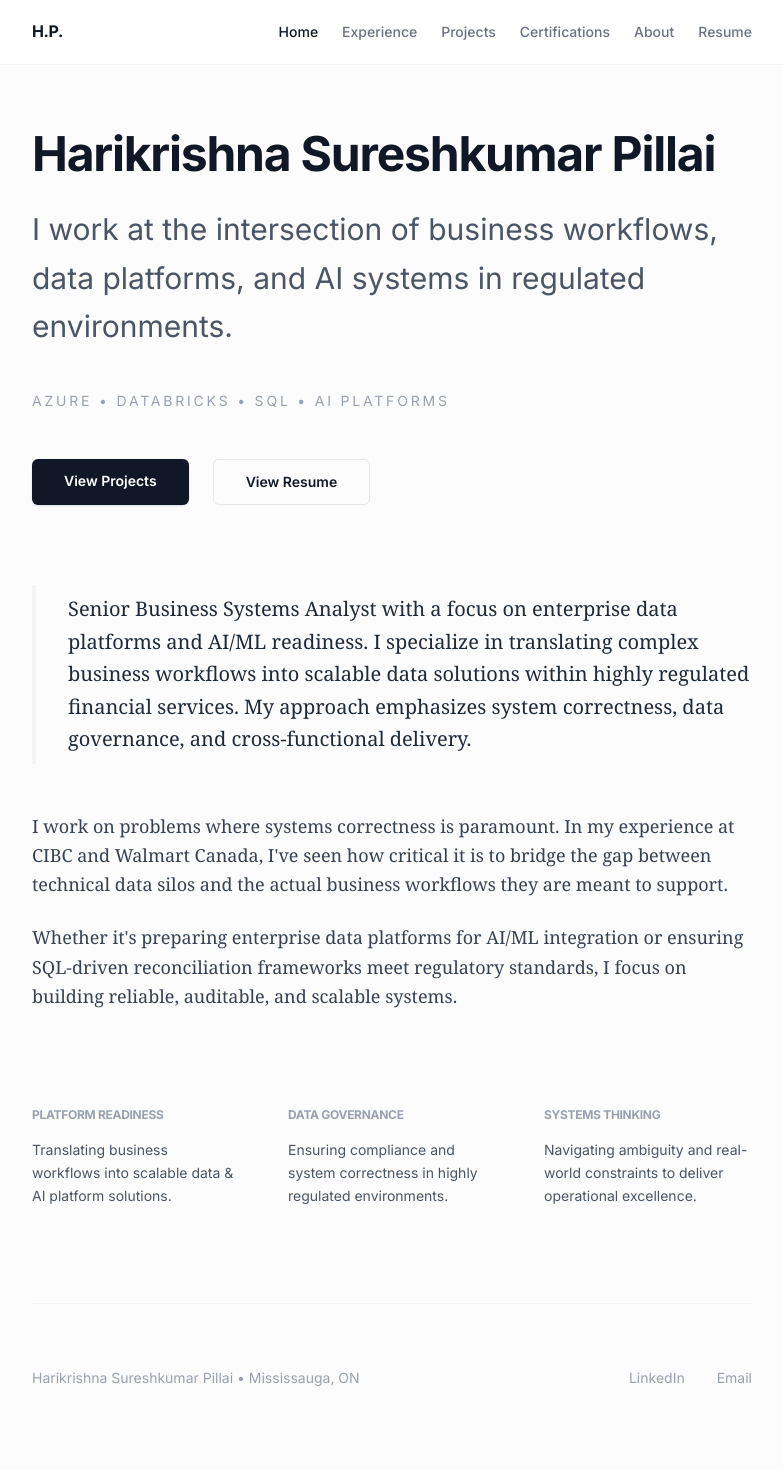
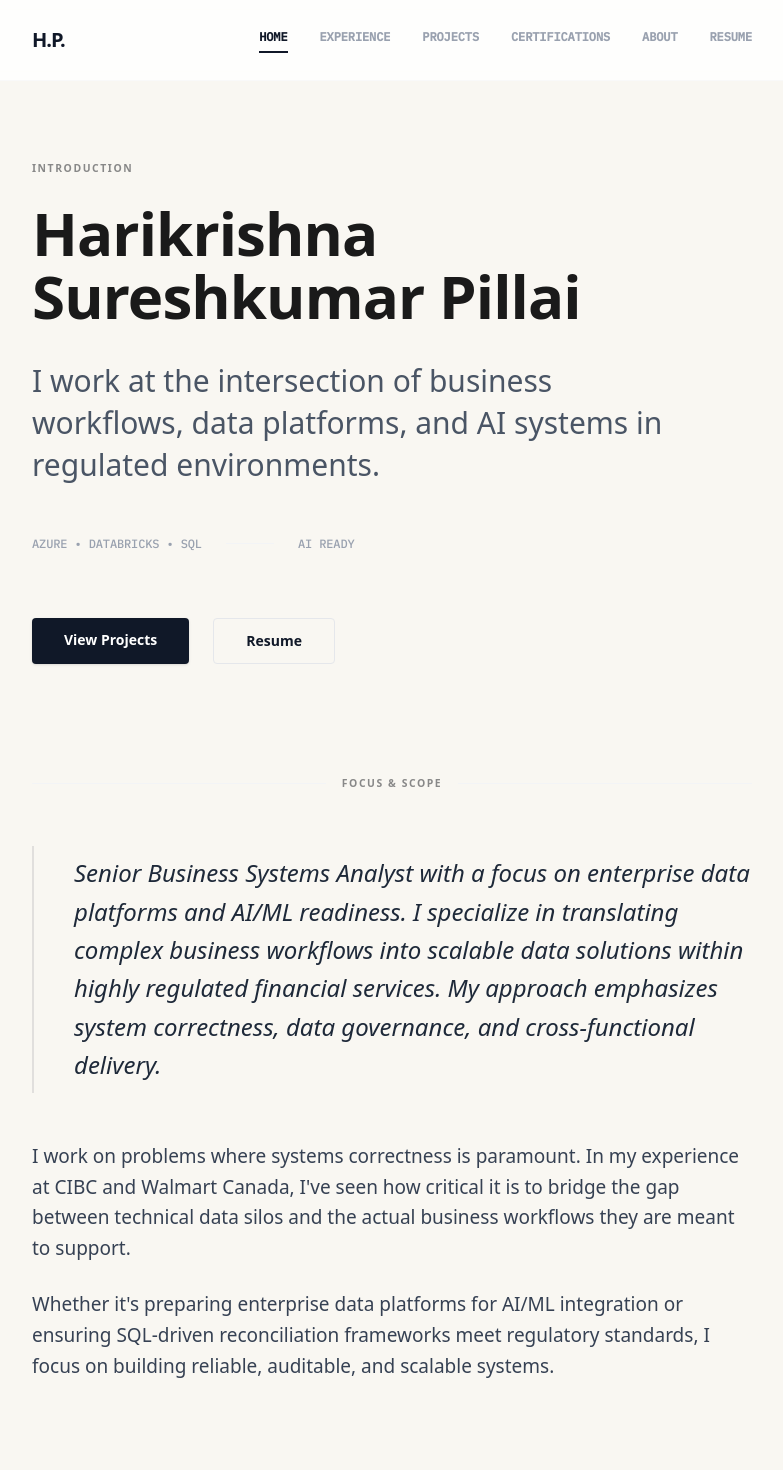
Before and after one commit to HarikrishnaSPillai/harikrishna-portfolio, a Next.js app: page / in a window 1280 px wide. Shown: the top 1470 px of the page, without its empty margins (248-1031 px from the left). Built offline with nearby package versions, Linux system fonts and the light colour scheme.

Commit message:
Refine design: editorial typography and project grid

```diff
--- a/src/app/globals.css
+++ b/src/app/globals.css
@@ -2,13 +2,17 @@
 @plugin "@tailwindcss/typography";
 
 @theme {
-  --color-brand-primary: #00458b; /* Subtle CIBC-ish blue */
-  --color-text-main: #1a1a1a;
+  --color-brand-primary: #00458b;
+  --color-text-main: #2d2d2d;
+  /* Charcoal */
   --color-text-muted: #6b6b6b;
-  --color-bg-page: #fcfcfc;
+  --color-bg-page: #f9f7f2;
+  /* Warmer off-white (paper-like) */
+  --color-border-subtle: rgba(45, 45, 45, 0.08);
 
-  --font-serif: "Georgia", "Cambria", "Times New Roman", "Times", serif;
-  --font-sans: "Inter", system-ui, -apple-system, sans-serif;
+  --font-serif: var(--font-source-serif), "Georgia", "Cambria", serif;
+  --font-sans: var(--font-inter), system-ui, -apple-system, sans-serif;
+  --font-mono: var(--font-mono), "Courier New", monospace;
 }
 
 :root {
@@ -20,14 +24,35 @@ body {
   background-color: var(--color-bg-page);
   color: var(--color-text-main);
   font-family: var(--font-serif);
-  line-height: 1.6;
+  line-height: 1.7;
   -webkit-font-smoothing: antialiased;
 }
 
-h1, h2, h3, h4, h5, h6 {
+h1,
+h2,
+h3,
+h4,
+h5,
+h6 {
   font-family: var(--font-sans);
   font-weight: 700;
-  letter-spacing: -0.025em;
+  letter-spacing: -0.015em;
+  color: #1a1a1a;
+}
+
+.label-caps {
+  font-family: var(--font-sans);
+  font-size: 0.65rem;
+  font-weight: 700;
+  text-transform: uppercase;
+  letter-spacing: 0.15em;
+  color: #888;
+}
+
+.mono-meta {
+  font-family: var(--font-mono);
+  font-size: 0.75rem;
+  letter-spacing: -0.01em;
 }
 
 .prose {
@@ -35,3 +60,11 @@ h1, h2, h3, h4, h5, h6 {
   margin-left: auto;
   margin-right: auto;
 }
+
+/* Typographic Divider */
+.divider {
+  height: 1px;
+  background: var(--color-border-subtle);
+  border: none;
+  margin: 3rem 0;
+}
--- a/src/app/layout.tsx
+++ b/src/app/layout.tsx
@@ -1,11 +1,22 @@
 import type { Metadata } from "next";
-import { Inter } from "next/font/google";
+import { Inter, Source_Serif_4, IBM_Plex_Mono } from "next/font/google";
 import "./globals.css";
 import Navigation from "@/components/Navigation";
 
 const inter = Inter({
   variable: "--font-inter",
   subsets: ["latin"],
+});
+
+const sourceSerif = Source_Serif_4({
+  variable: "--font-source-serif",
+  subsets: ["latin"],
+});
+
+const ibmPlexMono = IBM_Plex_Mono({
+  variable: "--font-mono",
+  subsets: ["latin"],
+  weight: ["400", "500"],
 });
 
 export const metadata: Metadata = {
@@ -20,7 +31,7 @@ export default function RootLayout({
 }>) {
   return (
     <html lang="en">
-      <body className={`${inter.variable} antialiased`}>
+      <body className={`${inter.variable} ${sourceSerif.variable} ${ibmPlexMono.variable} antialiased`}>
         <Navigation />
         {children}
       </body>
--- a/src/app/page.tsx
+++ b/src/app/page.tsx
@@ -3,42 +3,54 @@ import data from "@/data/portfolio.json";
 
 export default function Home() {
   return (
-    <main className="min-h-screen pt-32 pb-24 px-6 md:px-0">
+    <main className="min-h-screen pt-40 pb-24 px-6 md:px-0">
       <div className="max-w-[720px] mx-auto">
 
         {/* Hero Section */}
-        <section className="mb-20">
-          <h1 className="text-4xl md:text-5xl mb-6 font-sans tracking-tight text-gray-900 leading-[1.1] font-bold">
+        <section className="mb-24">
+          <p className="label-caps mb-6">Introduction</p>
+          <h1 className="text-4xl md:text-5xl lg:text-6xl mb-8 font-sans tracking-tight text-gray-900 leading-[1.05] font-bold">
             {data.name}
           </h1>
-          <p className="text-2xl md:text-3xl text-gray-600 font-sans mb-10 leading-relaxed">
+          <p className="text-2xl md:text-3xl text-gray-600 font-sans mb-12 leading-[1.4] max-w-[640px]">
             {data.positioning}
           </p>
-          <p className="text-sm font-sans text-gray-400 uppercase tracking-[0.2em] mb-12">
-            Azure • Databricks • SQL • AI Platforms
-          </p>
+          <div className="flex items-center gap-6 mb-16">
+            <span className="mono-meta text-gray-400 font-medium tracking-wider">
+              AZURE &bull; DATABRICKS &bull; SQL
+            </span>
+            <div className="h-px w-12 bg-gray-100" />
+            <span className="mono-meta text-gray-400 font-medium tracking-wider text-xs uppercase">
+              AI READY
+            </span>
+          </div>
           <div className="flex flex-wrap gap-6">
             <Link
               href="/projects"
-              className="px-8 py-3 bg-gray-900 text-white rounded-md font-sans text-sm font-semibold hover:bg-gray-800 transition-all shadow-sm"
+              className="px-8 py-3 bg-gray-900 text-white rounded font-sans text-sm font-semibold hover:bg-gray-800 transition-all shadow-sm"
             >
               View Projects
             </Link>
             <Link
               href="/resume"
-              className="px-8 py-3 border border-gray-200 text-gray-900 rounded-md font-sans text-sm font-semibold hover:bg-gray-50 transition-all"
+              className="px-8 py-3 border border-gray-200 text-gray-900 rounded font-sans text-sm font-semibold hover:bg-gray-50 transition-all"
             >
-              View Resume
+              Resume
             </Link>
           </div>
         </section>
 
         {/* Narrative Summary */}
         <section className="mb-24 prose prose-gray prose-lg max-w-none">
-          <p className="text-gray-800 leading-relaxed font-serif text-xl border-l-4 border-gray-100 pl-8 py-2">
+          <div className="flex items-center gap-4 mb-10">
+            <div className="h-px flex-1 bg-gray-100" />
+            <p className="label-caps m-0">Focus & Scope</p>
+            <div className="h-px flex-1 bg-gray-100" />
+          </div>
+          <p className="text-gray-800 leading-[1.6] font-serif text-2xl border-l-2 border-gray-900/10 pl-10 py-2 mb-12 italic">
             {data.summary}
           </p>
-          <div className="mt-12 text-gray-700 leading-relaxed space-y-6">
+          <div className="mt-12 text-gray-700 leading-relaxed space-y-8 text-[19px] font-sans">
             <p>
               I work on problems where systems correctness is paramount. In my experience at CIBC and Walmart Canada, I've seen how critical it is to bridge the gap between technical data silos and the actual business workflows they are meant to support.
             </p>
@@ -49,33 +61,33 @@ export default function Home() {
         </section>
 
         {/* Focus Areas */}
-        <section className="mb-24 grid grid-cols-1 md:grid-cols-3 gap-12">
+        <section className="mb-32 grid grid-cols-1 md:grid-cols-3 gap-16">
           <div className="group">
-            <h3 className="text-xs font-bold text-gray-400 uppercase tracking-widest mb-4 group-hover:text-gray-900 transition-colors">Platform Readiness</h3>
-            <p className="text-sm text-gray-600 leading-relaxed font-sans">
-              Translating business workflows into scalable data & AI platform solutions.
+            <h3 className="label-caps mb-6 group-hover:text-gray-900 transition-colors">Platform</h3>
+            <p className="text-sm text-gray-500 leading-relaxed font-sans font-medium">
+              Translating business workflows into scalable data & AI solutions.
             </p>
           </div>
           <div className="group">
-            <h3 className="text-xs font-bold text-gray-400 uppercase tracking-widest mb-4 group-hover:text-gray-900 transition-colors">Data Governance</h3>
-            <p className="text-sm text-gray-600 leading-relaxed font-sans">
-              Ensuring compliance and system correctness in highly regulated environments.
+            <h3 className="label-caps mb-6 group-hover:text-gray-900 transition-colors">Governance</h3>
+            <p className="text-sm text-gray-500 leading-relaxed font-sans font-medium">
+              Ensuring compliance and systems correctness in regulated spaces.
             </p>
           </div>
           <div className="group">
-            <h3 className="text-xs font-bold text-gray-400 uppercase tracking-widest mb-4 group-hover:text-gray-900 transition-colors">Systems Thinking</h3>
-            <p className="text-sm text-gray-600 leading-relaxed font-sans">
-              Navigating ambiguity and real-world constraints to deliver operational excellence.
+            <h3 className="label-caps mb-6 group-hover:text-gray-900 transition-colors">Delivery</h3>
+            <p className="text-sm text-gray-500 leading-relaxed font-sans font-medium">
+              Navigating real-world constraints to deliver operational excellence.
             </p>
           </div>
         </section>
 
         {/* Footer */}
-        <footer className="pt-16 border-t border-gray-100 flex flex-col md:flex-row md:justify-between items-center">
-          <p className="text-sm text-gray-400 font-sans mb-4 md:mb-0">
+        <footer className="pt-16 border-t border-gray-100 flex flex-col md:flex-row md:justify-between items-center opacity-60 hover:opacity-100 transition-opacity">
+          <p className="mono-meta text-gray-400 mb-4 md:mb-0">
             {data.name} &bull; {data.location}
           </p>
-          <div className="flex gap-8 text-sm font-sans text-gray-400">
+          <div className="flex gap-10 mono-meta uppercase tracking-widest text-[10px]">
             <a href={data.socials.linkedin} target="_blank" className="hover:text-gray-900 transition-colors">LinkedIn</a>
             <a href={`mailto:${data.socials.email}`} className="hover:text-gray-900 transition-colors">Email</a>
           </div>
--- a/src/app/projects/page.tsx
+++ b/src/app/projects/page.tsx
@@ -1,48 +1,38 @@
 import data from "@/data/portfolio.json";
+import Link from "next/link";
 
 export default function Projects() {
     return (
         <main className="min-h-screen pt-32 pb-24 px-6 md:px-0">
             <div className="max-w-[720px] mx-auto">
-                <header className="mb-16">
-                    <h1 className="text-3xl font-sans font-bold text-gray-900 mb-4 tracking-tight">Projects</h1>
+                <header className="mb-16 text-center md:text-left">
+                    <p className="label-caps mb-4">Portfolio</p>
+                    <h1 className="text-3xl md:text-4xl font-sans font-bold text-gray-900 mb-4 tracking-tight">Projects & Initiatives</h1>
                     <p className="text-lg text-gray-500 font-sans leading-relaxed">
-                        Conceptual and internal-style initiatives demonstrating system design, problem-solving, and data strategy.
+                        Conceptual systems and technical strategies designed for scalability and correctness.
                     </p>
                 </header>
 
-                <section className="space-y-20">
+                <section className="grid grid-cols-1 md:grid-cols-2 gap-x-12 gap-y-16">
                     {data.projects.map((project, idx) => (
-                        <div key={idx} className="group border-l-2 border-gray-50 pl-8 hover:border-gray-900 transition-colors py-4">
-                            <h2 className="text-2xl font-sans font-bold text-gray-900 mb-6 group-hover:text-gray-900 transition-colors">
+                        <div key={idx} className="flex flex-col border-t border-gray-100 pt-8 group">
+                            <h2 className="text-xl font-sans font-bold text-gray-900 mb-2 group-hover:text-brand-primary transition-colors">
                                 {project.title}
                             </h2>
-
-                            <div className="grid grid-cols-1 md:grid-cols-2 gap-x-12 gap-y-10">
-                                <div>
-                                    <h3 className="text-xs font-bold text-gray-400 uppercase tracking-widest mb-3">Problem</h3>
-                                    <p className="text-[17px] text-gray-700 leading-relaxed font-sans">
-                                        {project.problem}
-                                    </p>
-                                </div>
-                                <div>
-                                    <h3 className="text-xs font-bold text-gray-400 uppercase tracking-widest mb-3">Approach</h3>
-                                    <p className="text-[17px] text-gray-700 leading-relaxed font-sans">
-                                        {project.approach}
-                                    </p>
-                                </div>
-                                <div>
-                                    <h3 className="text-xs font-bold text-gray-400 uppercase tracking-widest mb-3">Constraints</h3>
-                                    <p className="text-[17px] text-gray-600 leading-relaxed font-sans italic">
-                                        {project.constraints}
-                                    </p>
-                                </div>
-                                <div>
-                                    <h3 className="text-xs font-bold text-gray-400 uppercase tracking-widest mb-3">Outcome</h3>
-                                    <p className="text-[17px] text-gray-900 leading-relaxed font-sans font-medium">
-                                        {project.outcome}
-                                    </p>
-                                </div>
+                            <p className="mono-meta text-gray-400 mb-6 uppercase tracking-wider">
+                                {project.oneLine}
+                            </p>
+                            <p className="text-[16px] text-gray-600 leading-relaxed font-sans mb-8 line-clamp-3">
+                                {project.approach}
+                            </p>
+                            <div className="mt-auto">
+                                <Link
+                                    href={`/projects#${idx}`}
+                                    className="text-sm font-sans font-bold text-gray-900 hover:text-gray-500 transition-colors inline-flex items-center gap-2"
+                                >
+                                    View details
+                                    <span className="text-xs transition-transform group-hover:translate-x-1">→</span>
+                                </Link>
                             </div>
                         </div>
                     ))}
--- a/src/app/resume/page.tsx
+++ b/src/app/resume/page.tsx
@@ -4,33 +4,33 @@ export default function Resume() {
     return (
         <main className="min-h-screen pt-32 pb-24 px-6 md:px-0">
             <div className="max-w-[720px] mx-auto">
-                <header className="mb-16 flex flex-col md:flex-row md:items-center md:justify-between gap-6">
+                <header className="mb-20 flex flex-col md:flex-row md:items-end md:justify-between gap-8">
                     <div>
-                        <h1 className="text-3xl font-sans font-bold text-gray-900 mb-2 tracking-tight">Resume</h1>
+                        <p className="label-caps mb-4">Documentation</p>
+                        <h1 className="text-3xl md:text-4xl font-sans font-bold text-gray-900 mb-4 tracking-tight">Resume</h1>
                         <p className="text-lg text-gray-500 font-sans leading-relaxed">
-                            Downloaded version updated as of January 2026.
+                            Updated as of <span className="mono-meta text-gray-900 font-bold px-1.5 py-0.5 bg-gray-100 rounded">JANUARY 2026</span>
                         </p>
                     </div>
                     <a
                         href="/resume.pdf"
                         download="Harikrishna_Pillai_Resume.pdf"
-                        className="inline-flex items-center justify-center px-8 py-3 bg-gray-900 text-white rounded-md font-sans text-sm font-semibold hover:bg-gray-800 transition-all shadow-sm"
+                        className="inline-flex items-center justify-center px-10 py-3 bg-gray-900 text-white rounded font-sans text-sm font-semibold hover:bg-gray-800 transition-all shadow-sm"
                     >
                         Download PDF
                     </a>
                 </header>
 
-                <section className="bg-gray-50 rounded-xl border border-gray-100 overflow-hidden aspect-[1/1.4] relative group">
+                <section className="bg-white rounded border border-gray-100 overflow-hidden aspect-[1/1.4] relative group shadow-sm">
                     <iframe
                         src="/resume.pdf"
                         className="w-full h-full border-none"
                         title="Harikrishna Pillai Resume"
                     />
-                    <div className="absolute inset-0 bg-gray-900/5 opacity-0 group-hover:opacity-100 pointer-events-none transition-opacity" />
                 </section>
 
                 {/* Footer */}
-                <footer className="pt-24 mt-24 border-t border-gray-100 flex flex-col md:flex-row md:justify-between items-center">
+                <footer className="pt-24 mt-24 border-t border-gray-100 flex flex-col md:flex-row md:justify-between items-center text-center md:text-left">
                     <p className="text-sm text-gray-400 font-sans mb-4 md:mb-0">
                         {data.name} &bull; {data.location}
                     </p>
--- a/src/components/Navigation.tsx
+++ b/src/components/Navigation.tsx
@@ -16,19 +16,19 @@ export default function Navigation() {
     const pathname = usePathname();
 
     return (
-        <nav className="fixed top-0 left-0 right-0 bg-white/80 backdrop-blur-md z-50 border-b border-gray-100">
-            <div className="max-w-[720px] mx-auto px-6 md:px-0 h-16 flex items-center justify-between">
-                <Link href="/" className="font-sans font-bold text-gray-900 tracking-tight">
+        <nav className="fixed top-0 left-0 right-0 bg-white/80 backdrop-blur-md z-50 border-b border-gray-100/50">
+            <div className="max-w-[720px] mx-auto px-6 md:px-0 h-20 flex items-center justify-between">
+                <Link href="/" className="font-sans font-black text-gray-900 tracking-tighter text-xl">
                     H.P.
                 </Link>
-                <div className="flex gap-4 md:gap-6 overflow-x-auto no-scrollbar py-2">
+                <div className="flex gap-4 md:gap-8 overflow-x-auto no-scrollbar py-2">
                     {navItems.map((item) => (
                         <Link
                             key={item.path}
                             href={item.path}
-                            className={`text-sm font-sans font-medium transition-colors whitespace-nowrap ${pathname === item.path
-                                    ? "text-gray-900"
-                                    : "text-gray-500 hover:text-gray-900"
+                            className={`mono-meta font-bold transition-all whitespace-nowrap uppercase tracking-widest text-[10px] ${pathname === item.path
+                                    ? "text-gray-900 border-b-2 border-gray-900 pb-1"
+                                    : "text-gray-400 hover:text-gray-900 pb-1 border-b-2 border-transparent"
                                 }`}
                         >
                             {item.name}
--- a/src/data/portfolio.json
+++ b/src/data/portfolio.json
@@ -54,6 +54,7 @@
   "projects": [
     {
       "title": "AI-Assisted Operations Insights",
+      "oneLine": "Optimizing enterprise forecasting through data readiness.",
       "problem": "Raw enterprise data lacked the structure and quality required for reliable AI-driven forecasting.",
       "approach": "Led a data readiness assessment to identify gaps in existing silos and implemented SQL-based validation frameworks.",
       "constraints": "Strict data privacy regulations and legacy infrastructure limitations.",
@@ -61,6 +62,7 @@
     },
     {
       "title": "Enterprise Metrics & Reconciliation Framework",
+      "oneLine": "Unifying disparate data streams for executive clarity.",
       "problem": "Disparate reporting across business units led to data inconsistencies in executive dashboards.",
       "approach": "Designed a centralized reconciliation engine using Azure Synapse and SQL to unify metrics across platforms.",
       "constraints": "High-volume transactional data requiring near real-time accuracy.",
@@ -68,6 +70,7 @@
     },
     {
       "title": "Data Platform Readiness Assessment",
+      "oneLine": "Architecting the roadmap for cloud-native migration.",
       "problem": "The migration to Databricks required a deep understanding of existing dependencies and data governance impacts.",
       "approach": "Conducted stakeholder workshops and technical audits to map complex business workflows to cloud-native architectures.",
       "constraints": "Tight regulatory timelines and multi-departmental dependency maps.",
```
Also changed, not shown: src/app/about/page.tsx (+24 -15 lines), src/app/certifications/page.tsx (+16 -15 lines), src/app/experience/page.tsx (+15 -13 lines), 1 other file (tests, documents, lock files or other folders).
